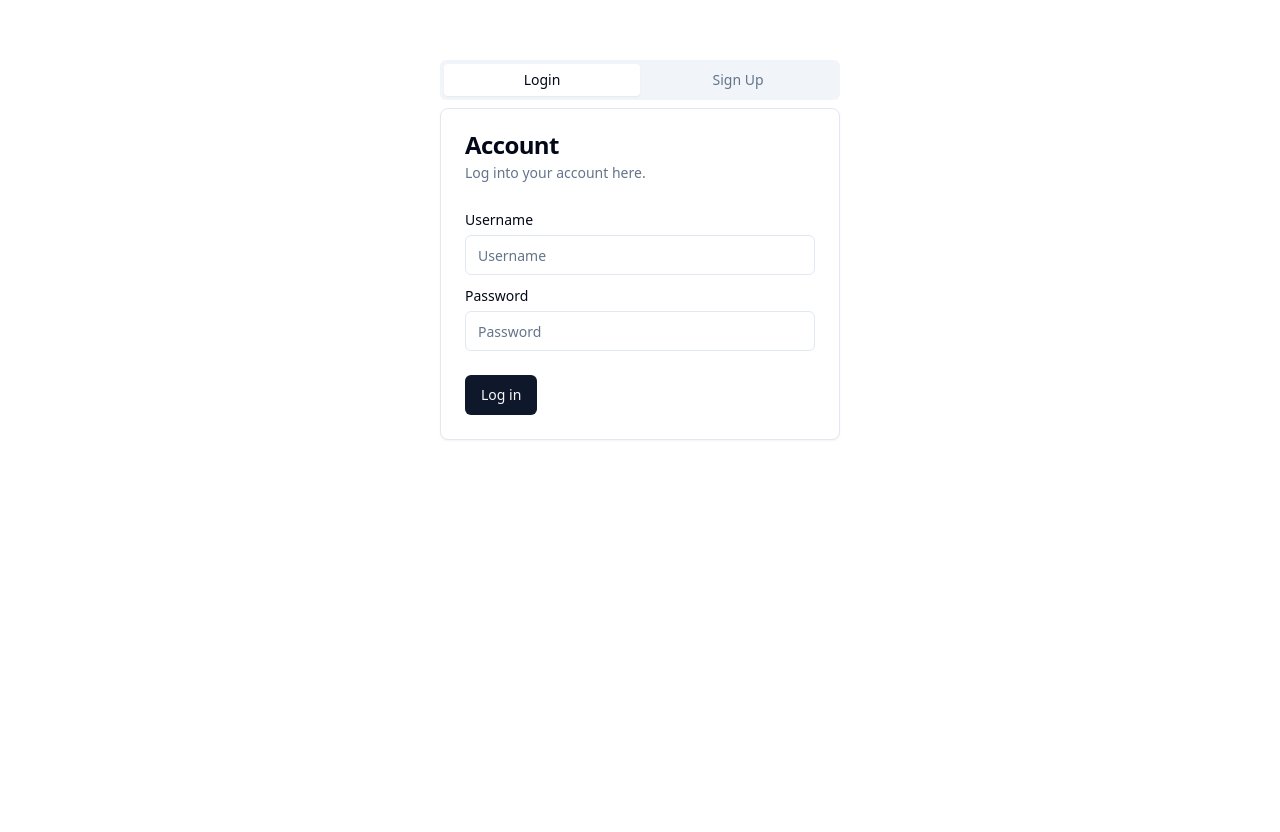
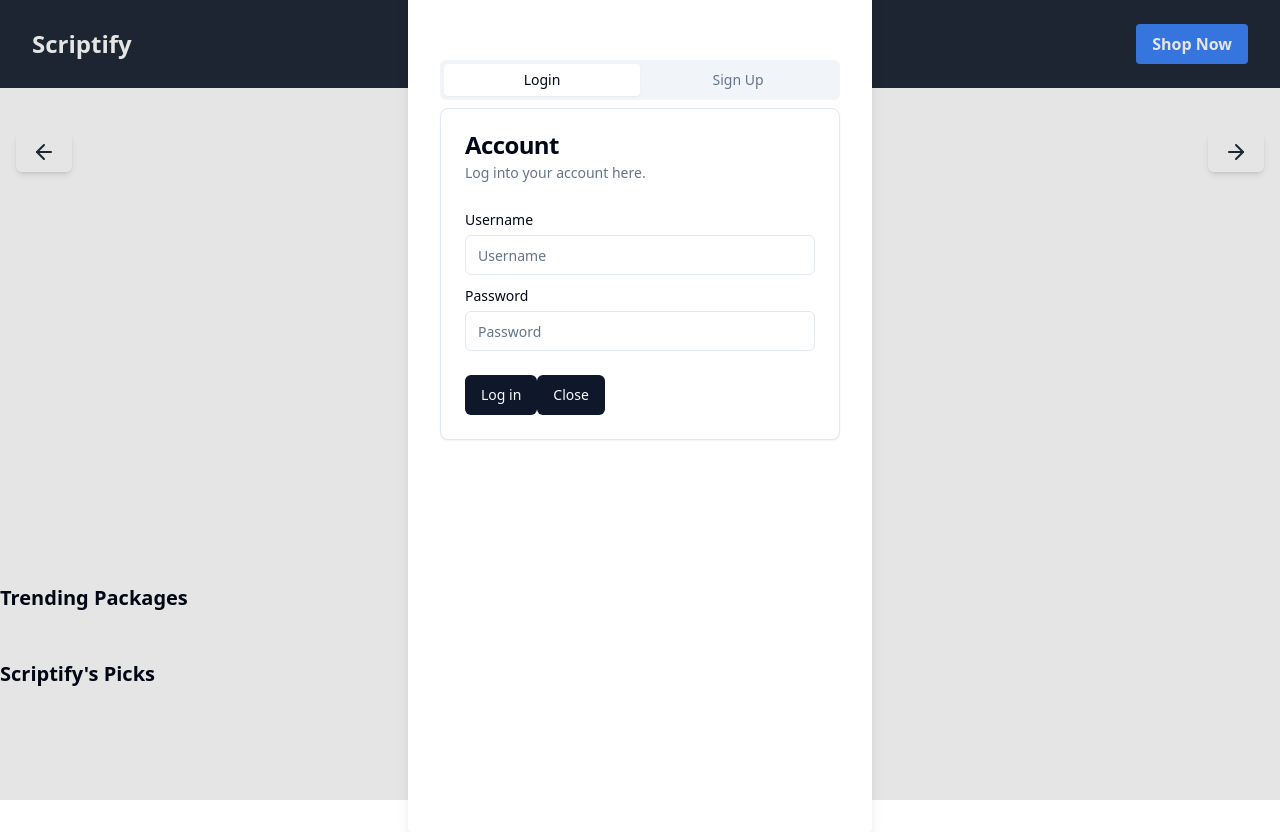
Before and after one commit to CSEevee/npm-store, a React (Vite) app in the folder scriptify/: page / in a window 1280 px wide. Before the commit this address led to /login. Before the commit the page ends 800 px from the top, so only its background shows below. Built offline with nearby package versions, Linux system fonts and the light colour scheme.

Commit message:
updated with a landing page

```diff
--- a/scriptify/package.json
+++ b/scriptify/package.json
@@ -37,6 +37,7 @@
     "postgres": "^3.4.4",
     "react": "^18.2.0",
     "react-dom": "^18.2.0",
+    "react-feather": "^2.0.10",
     "react-router-dom": "^6.22.3",
     "tailwind-merge": "^2.2.2",
     "tailwindcss-animate": "^1.0.7"
--- a/scriptify/src/App.tsx
+++ b/scriptify/src/App.tsx
@@ -5,6 +5,7 @@ import  LoginForm from "./components/login/LoginForm.tsx"
 import { BrowserRouter as Router, Routes, Route, Navigate } from 'react-router-dom'
 import { DataTableDemo } from "./components/home/home.tsx";
 import ShoppingCart from "./components/shoppingCart/shoppingCart.tsx";
+import LandingPage from './components/landingPage/landingPage.tsx';
 
 function App() {
 
@@ -14,7 +15,8 @@ function App() {
         <Route path="/home" element={ <DataTableDemo/> }/>
         <Route path="/login" element={ <LoginForm/> }/>
         <Route path="/cart" element={ <ShoppingCart/> }/>
-        <Route path="/" element = { <Navigate to = "/login" />} />
+        <Route path="/" element={ <LandingPage /> } />
+        {/* <Route path="/" element = { <Navigate to = "/login" />} /> */}
       </Routes>
     </Router>
   )
--- /dev/null
+++ b/scriptify/src/components/landingPage/imageCarousel.tsx
@@ -0,0 +1,69 @@
+import { useState } from "react";
+import { useNavigate } from "react-router-dom";
+import { ArrowLeft, ArrowRight } from 'react-feather';
+
+const ImageCarousel = () => {
+  const navigate = useNavigate();
+  const [currentImageIndex, setCurrentImageIndex] = useState(0);
+  const packages = ["React", "Vue", "Angular", "Node.js", "Express", "Next.js"];
+  const colors = [
+    "bg-yellow-500",
+    "bg-green-500",
+    "bg-blue-500",
+    "bg-red-500",
+    "bg-indigo-500",
+    "bg-purple-500",
+  ];
+
+  const goToHome = () => {
+    navigate("/home");
+  };
+
+  const prevImage = () => {
+    setCurrentImageIndex((prevIndex) =>
+      prevIndex === 0 ? packages.length - 1 : prevIndex - 1
+    );
+  };
+
+  const nextImage = () => {
+    setCurrentImageIndex((prevIndex) =>
+      prevIndex === packages.length - 1 ? 0 : prevIndex + 1
+    );
+  };
+
+  return (
+    <div className="relative">
+      {packages.map((packageName, index) => (
+        <div
+          key={index}
+          style={{ display: index === currentImageIndex ? "block" : "none" }}
+          className={`absolute inset-0 ${colors[index]} border-2 border-white bg-opacity-50`}
+        >
+          <div className="h-full w-full flex items-center justify-center relative">
+            <h2 className="text-black font-semibold text-8xl">{packageName}</h2>
+            <button
+              className="bg-white px-4 py-2 rounded-md text-gray-800 font-semibold shadow-md mt-4"
+              onClick={goToHome}
+            >
+              Shop Now
+            </button>
+          </div>
+        </div>
+      ))}
+      <button
+        className="absolute top-1/2 left-4 transform -translate-y-1/2 bg-white px-4 py-2 rounded-md text-gray-800 font-semibold shadow-md"
+        onClick={prevImage}
+      >
+        <ArrowLeft />
+      </button>
+      <button
+        className="absolute top-1/2 right-4 transform -translate-y-1/2 bg-white px-4 py-2 rounded-md text-gray-800 font-semibold shadow-md"
+        onClick={nextImage}
+      >
+        <ArrowRight />
+      </button>
+    </div>
+  );
+};
+
+export default ImageCarousel;
--- /dev/null
+++ b/scriptify/src/components/landingPage/landingPage.tsx
@@ -0,0 +1,63 @@
+import { useState } from 'react';
+import { Link } from 'react-router-dom';
+import LoginForm  from '../login/LoginForm';
+import ImageCarousel from './imageCarousel';
+
+const LandingPage = () => {
+  const [showLoginForm, setShowLoginForm] = useState(true);
+
+  return (
+    <div className="min-h-screen flex flex-col">
+      {/* Navbar */}
+      <nav className="bg-gray-800 text-white w-full py-6">
+        <div className="container mx-auto flex items-center justify-between">
+          {/* Logo */}
+          <h1 className="text-2xl font-bold">Scriptify</h1>
+          {/* Navigation links */}
+          <ul className="flex space-x-6">
+            <li>
+              <Link to="/login">Login</Link>
+            </li>
+            <li>
+              <Link to="/favorites">Favorites</Link>
+            </li>
+          </ul>
+          {/* Shop Now button */}
+          <Link to="/home" className="bg-blue-500 hover:bg-blue-600 text-white font-bold py-2 px-4 rounded">
+            Shop Now
+          </Link>
+        </div>
+      </nav>
+      {/* Overlay to prevent interaction with other parts of the page */}
+      {showLoginForm && (
+        <div className="absolute inset-0 bg-black opacity-10 z-10"></div>
+      )}
+
+      {/* Login form popup */}
+      {showLoginForm && (
+        <div className="absolute top-1/2 left-1/2 transform -translate-x-1/2 -translate-y-1/2 bg-white p-8 rounded shadow-lg z-20">
+          <LoginForm onClose={() => setShowLoginForm(false)} />
+        </div>
+      )}
+
+      <div className="mt-16 bg-cover bg-center h-[400px] w-full mb-8">
+        <ImageCarousel />
+      </div>
+
+      {/* Trending packages section */}
+      <div className="mb-8">
+        <h2 className="text-xl font-semibold mb-4">Trending Packages</h2>
+        {/* Display your trending packages here */}
+      </div>
+
+      {/* Scriptify's picks section */}
+      <div className="mb-8">
+        <h2 className="text-xl font-semibold mb-4">Scriptify's Picks</h2>
+        {/* Display Scriptify's picks here */}
+      </div>
+    </div>
+  );
+};
+
+
+export default LandingPage;
--- a/scriptify/src/components/login/LoginForm.tsx
+++ b/scriptify/src/components/login/LoginForm.tsx
@@ -1,5 +1,5 @@
-import { useState } from 'react';
-import { Button } from "@/components/ui/button"
+import { useState } from "react";
+import { Button } from "@/components/ui/button";
 import {
   Card,
   CardContent,
@@ -7,22 +7,17 @@ import {
   CardFooter,
   CardHeader,
   CardTitle,
-} from "@/components/ui/card"
-import { Input } from "@/components/ui/input"
-import { Label } from "@/components/ui/label"
-import {
-  Tabs,
-  TabsContent,
-  TabsList,
-  TabsTrigger,
-} from "@/components/ui/tabs"
-import { useNavigate } from "react-router-dom"
+} from "@/components/ui/card";
+import { Input } from "@/components/ui/input";
+import { Label } from "@/components/ui/label";
+import { Tabs, TabsContent, TabsList, TabsTrigger } from "@/components/ui/tabs";
+import { useNavigate } from "react-router-dom";
 
-export default function LoginForm() {
+export default function LoginForm({ onClose }) {
   const navigate = useNavigate();
 
-  const [ username, setUsername] = useState('');
-  const [ userpassword, setUserPassword] = useState('');
+  const [username, setUsername] = useState("");
+  const [userpassword, setUserPassword] = useState("");
 
   function updateUsername(event) {
     setUsername(event.target.value);
@@ -34,19 +29,19 @@ export default function LoginForm() {
 
   async function handleLogin() {
     try {
-      const response = await fetch('/server/loginuser', {
-        method: 'POST',
+      const response = await fetch("/server/loginuser", {
+        method: "POST",
         headers: {
-          'Content-Type': 'application/json'
+          "Content-Type": "application/json",
         },
-        body: JSON.stringify({ username, userpassword })
+        body: JSON.stringify({ username, userpassword }),
       });
 
       if (response.ok) {
-        navigate('/home');
-        console.log('Log in successful');
+        navigate("/home");
+        console.log("Log in successful");
       } else {
-        console.log('login failed');
+        console.log("login failed");
       }
     } catch (error) {
       console.log(`Problem with login: ${error}`);
@@ -56,19 +51,19 @@ export default function LoginForm() {
   async function createUser() {
     //this will be a post request to http:localhost3001/login
     try {
-      const response = await fetch('/server/signup', {
-        method: 'POST',
+      const response = await fetch("/server/signup", {
+        method: "POST",
         headers: {
-          'Content-Type': 'application/json'
+          "Content-Type": "application/json",
         },
-        body: JSON.stringify({ username, userpassword })
+        body: JSON.stringify({ username, userpassword }),
       });
 
       if (response.ok) {
-        navigate('/home');
-        console.log('Sign Up Successful');
+        navigate("/home");
+        console.log("Sign Up Successful");
       } else {
-        console.log('Sign Up Failed');
+        console.log("Sign Up Failed");
       }
     } catch (error) {
       console.log(`Problem with sign up: ${error}`);
@@ -86,22 +81,30 @@ export default function LoginForm() {
           <Card>
             <CardHeader>
               <CardTitle>Account</CardTitle>
-            <CardDescription>
-              Log into your account here.
-            </CardDescription>
+              <CardDescription>Log into your account here.</CardDescription>
             </CardHeader>
             <CardContent className="space-y-2">
               <div className="space-y-1">
                 <Label htmlFor="username">Username</Label>
-              <Input id="username" onChange={updateUsername} placeholder="Username" />
+                <Input
+                  id="username"
+                  onChange={updateUsername}
+                  placeholder="Username"
+                />
               </div>
               <div className="space-y-1">
                 <Label htmlFor="password">Password</Label>
-              <Input id="password" onChange={updatePassword} type="password" placeholder="Password" />
+                <Input
+                  id="password"
+                  onChange={updatePassword}
+                  type="password"
+                  placeholder="Password"
+                />
               </div>
             </CardContent>
             <CardFooter>
               <Button onClick={handleLogin}>Log in</Button>
+              <Button onClick={onClose}>Close</Button>
             </CardFooter>
           </Card>
         </TabsContent>
@@ -109,26 +112,34 @@ export default function LoginForm() {
           <Card>
             <CardHeader>
               <CardTitle>Sign-Up</CardTitle>
-            <CardDescription>
-              Create your account here.
-            </CardDescription>
+              <CardDescription>Create your account here.</CardDescription>
             </CardHeader>
             <CardContent className="space-y-2">
               <div className="space-y-1">
                 <Label htmlFor="current">Username</Label>
-              <Input id="current" onChange={updateUsername} placeholder="Username" />
+                <Input
+                  id="current"
+                  onChange={updateUsername}
+                  placeholder="Username"
+                />
               </div>
               <div className="space-y-1">
                 <Label htmlFor="new">Password</Label>
-              <Input id="new" onChange={updatePassword} type="password" placeholder="Password" />
+                <Input
+                  id="new"
+                  onChange={updatePassword}
+                  type="password"
+                  placeholder="Password"
+                />
               </div>
             </CardContent>
             <CardFooter>
-            <Button onClick={createUser}>Create User</Button>
+              <Button onClick={createUser}>Create Account</Button>
+              <Button onClick={onClose}>Close</Button>
             </CardFooter>
           </Card>
         </TabsContent>
       </Tabs>
     </div>
-  )
+  );
 }
--- a/scriptify/src/components/shoppingCart/npmItem.tsx
+++ b/scriptify/src/components/shoppingCart/npmItem.tsx
@@ -69,7 +69,7 @@ export function NpmItem({...props}) {
       <CardFooter className="flex justify-between">
         <Button variant="outline">Remove</Button>
         <a href={npmURL} target="_blank">
-        <Button >Registery Page</Button>
+        <Button >Registry Page</Button>
         </a>
       </CardFooter>
     </Card>
```
Also changed, not shown: 1 other file (tests, documents, lock files or other folders). Lines whose indentation alone changed are shown as unchanged.
